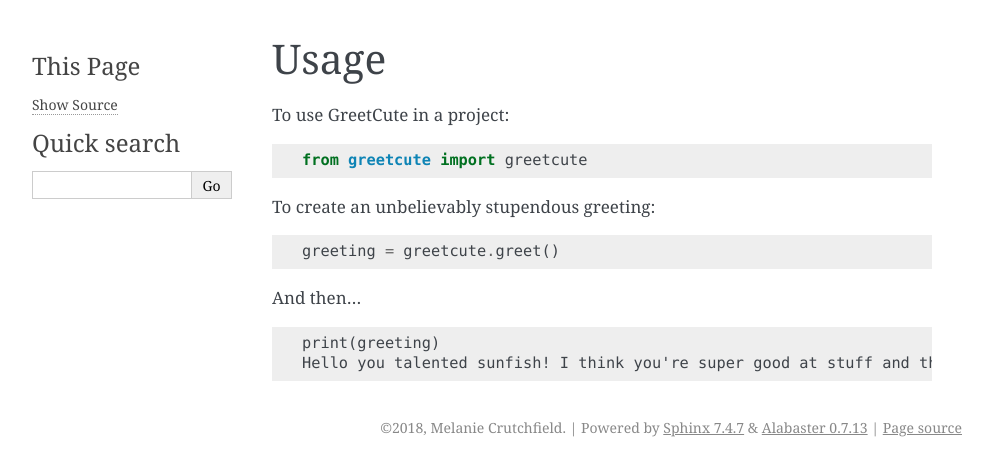
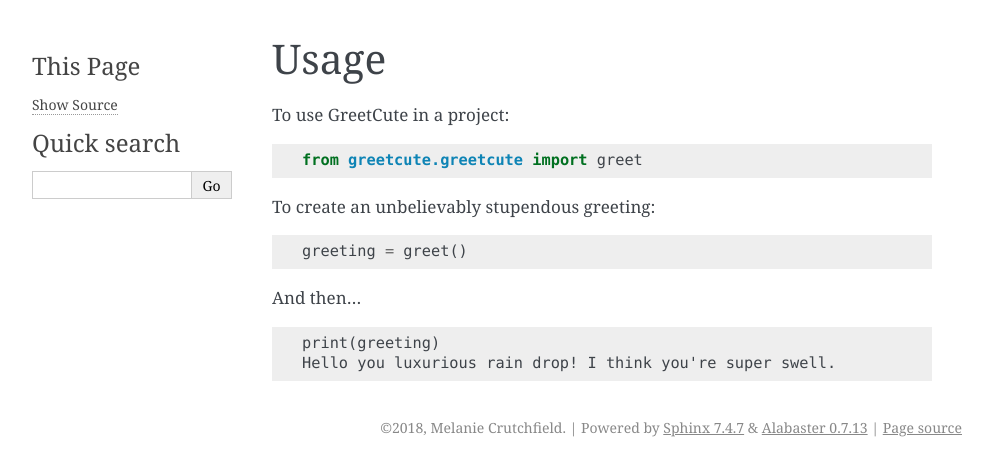
Before and after one commit to melaniearbor/greetcute, a Sphinx documentation site: the page built from docs/usage.rst, in a window 1280 px wide. Shown: the top 476 px of the page, without its empty margins (148-1140 px from the left). Built offline with Sphinx 7.4.7, drawn with Linux system fonts in a browser that asks for light colours.

Commit message:
Updates function to return instead of print.

```diff
--- a/docs/usage.rst
+++ b/docs/usage.rst
@@ -4,13 +4,13 @@ Usage
 
 To use GreetCute in a project::
 
-    from greetcute import greetcute
+    from greetcute.greetcute import greet
 
 To create an unbelievably stupendous greeting::
 
-    greeting = greetcute.greet()
+    greeting = greet()
 
 And then… ::
 
     print(greeting)
-    Hello you talented sunfish! I think you're super good at stuff and things.
+    Hello you luxurious rain drop! I think you're super swell.
```
Also changed, not shown: 1 other file.
